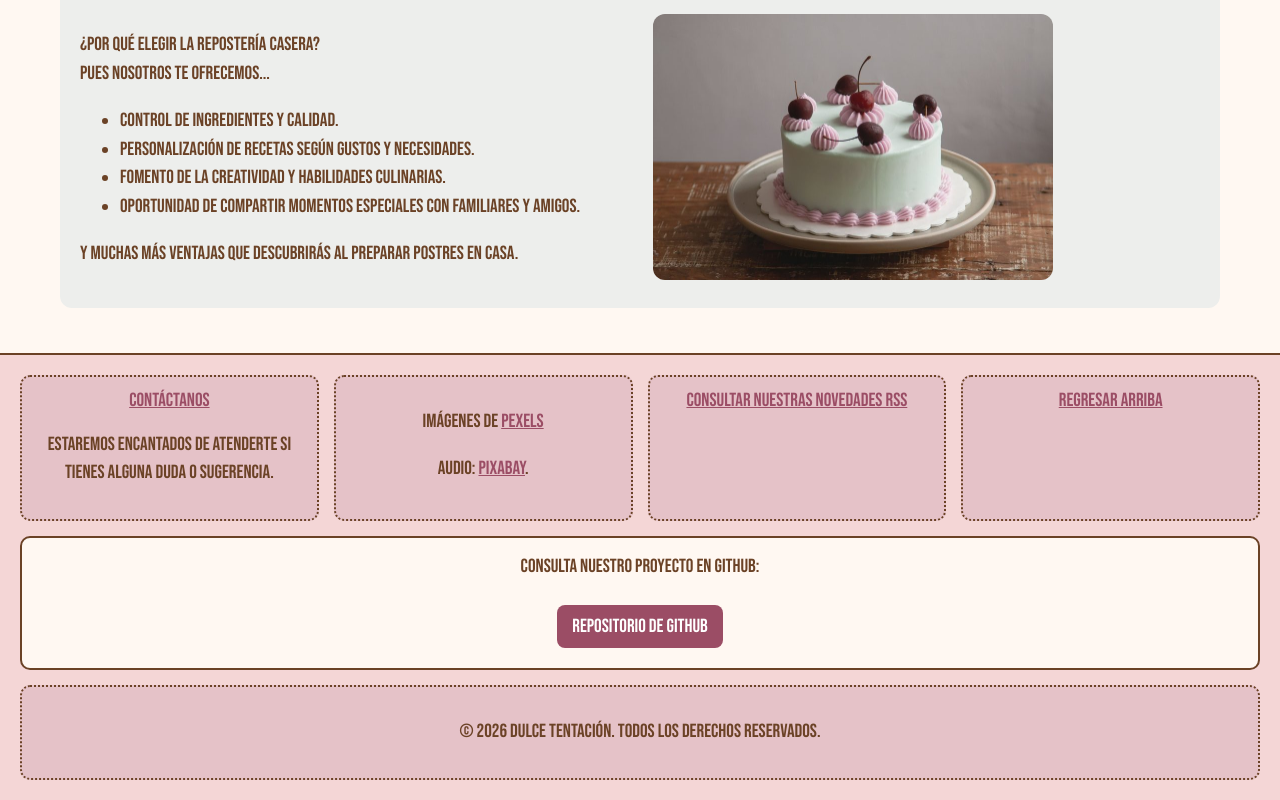
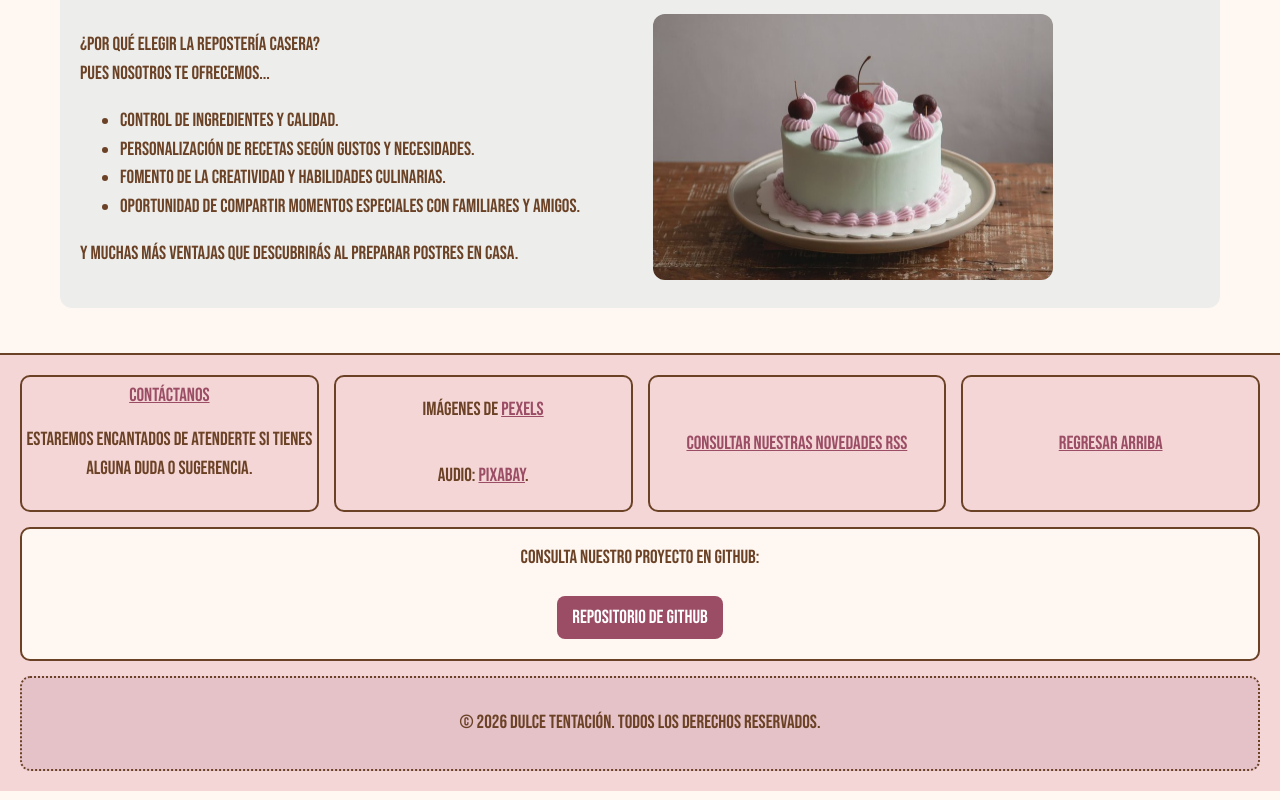
Before and after one commit to Moises-wq-alt/DulceTentacion, a plain HTML site: page index.html in a window 1280 px wide. Shown: the part 2223-3023 px from the top of the page. Drawn offline with Linux system fonts and the light colour scheme; a web font is replaced by a local one.

Commit message:
Arreglando el footer
los enlaces no estaban centrados y tenían defectos.

```diff
--- a/css/estilos.css
+++ b/css/estilos.css
@@ -189,13 +189,14 @@ footer {
   gap: 15px;
 }
 
-.caja-pie,
-#derechos {
-  background-color: #e5c2c8;
-  border: 2px dotted var(--marron);
+.caja-pie{
+  display: flex;
+  flex-direction: column;
+  justify-content: center;
+  text-align: center;
+  border: 2px solid var(--marron);
   border-radius: 10px;
-  text-align: center;
-  padding: 12px;
+  padding: 5  px;
 }
 
 .enlaces-proyecto {
```
